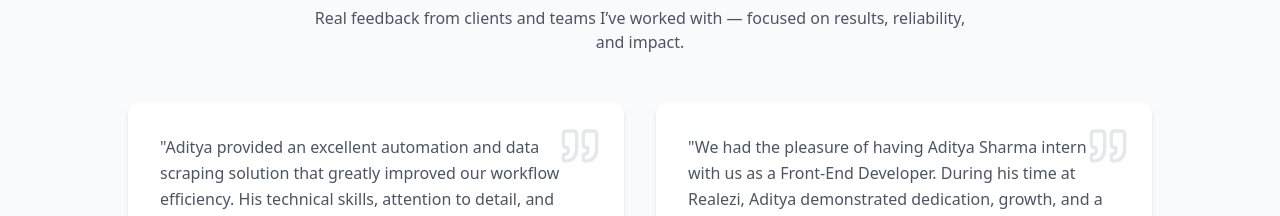
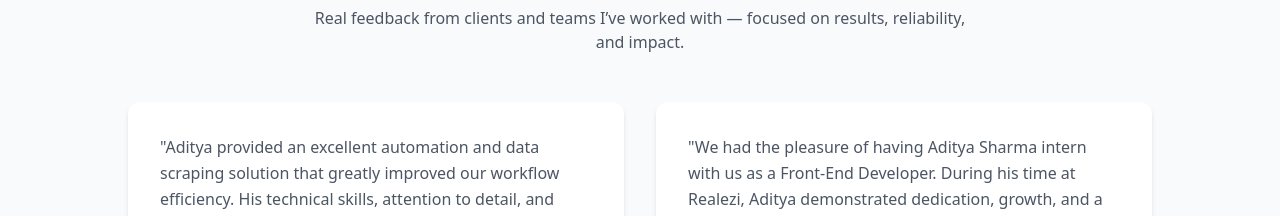
Before and after one commit to ADISHA2003/my-portfolio-app, a React (Vite) app: page / in a window 1280 px wide. Shown: the part 4480-4696 px from the top of the page. Built offline with nearby package versions, Linux system fonts and the light colour scheme.

Commit message:
Update Testimonials.tsx

```diff
--- a/src/components/Testimonials.tsx
+++ b/src/components/Testimonials.tsx
@@ -39,7 +39,7 @@ export default function Testimonials() {
               className="bg-white p-8 rounded-xl shadow-md hover:shadow-xl transition-all duration-300 relative"
             >
               {/* Quote Icon */}
-              <Quote className="absolute top-6 right-6 text-gray-200 w-10 h-10" />
+              {/* <Quote className="absolute top-6 right-6 text-gray-200 w-10 h-10" /> */}
 
               {/* Testimonial Text */}
               <p className="text-gray-600 mb-6 leading-relaxed">
```
